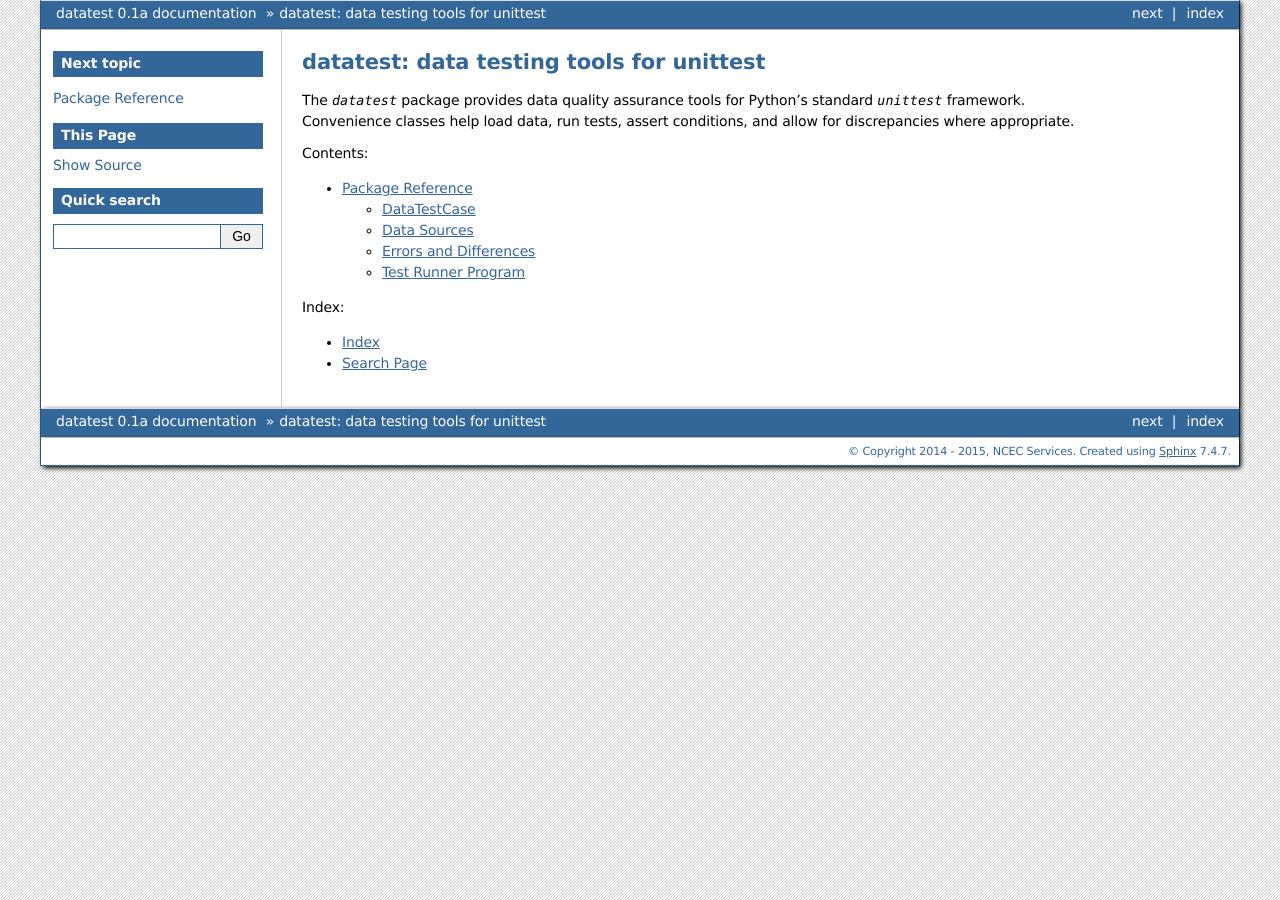
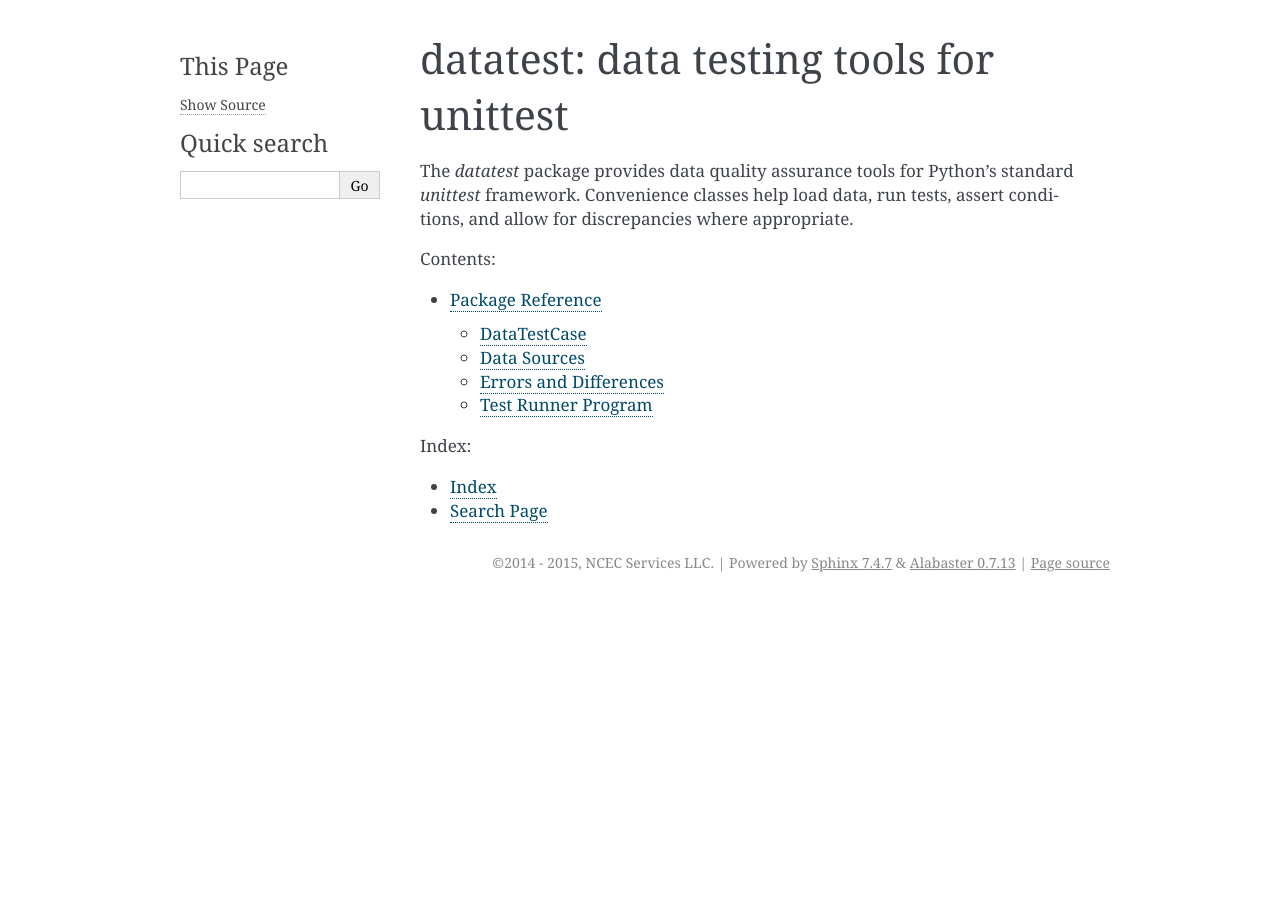
Before and after one commit to shawnbrown/datatest, a Sphinx documentation site: the page built from docs/index.rst, in a window 1280 px wide. Built offline with Sphinx 7.4.7, drawn with Linux system fonts in a browser that asks for light colours.

Commit message:
Change html_style for more-readable HTML tables.

```diff
--- a/docs/conf.py
+++ b/docs/conf.py
@@ -47,7 +47,7 @@
 
 # General information about the project.
 project = 'datatest'
-copyright = '2014 - 2015, NCEC Services'
+copyright = '2014 - 2015, NCEC Services LLC'
 author = 'Shawn Brown'
 
 # The version info for the project you're documenting, acts as replacement for
@@ -110,11 +110,11 @@
 
 # The theme to use for HTML and HTML Help pages.  See the documentation for
 # a list of builtin themes.
-#html_theme = 'alabaster'
+html_theme = 'alabaster'
 #html_theme = 'classic'
 #html_theme = 'sphinx_rtd_theme'
 #html_theme = 'scrolls'
-html_theme = 'bizstyle'
+#html_theme = 'bizstyle'
 
 # Theme options are theme-specific and customize the look and feel of a theme
 # further.  For a list of options available for each theme, see the
```
